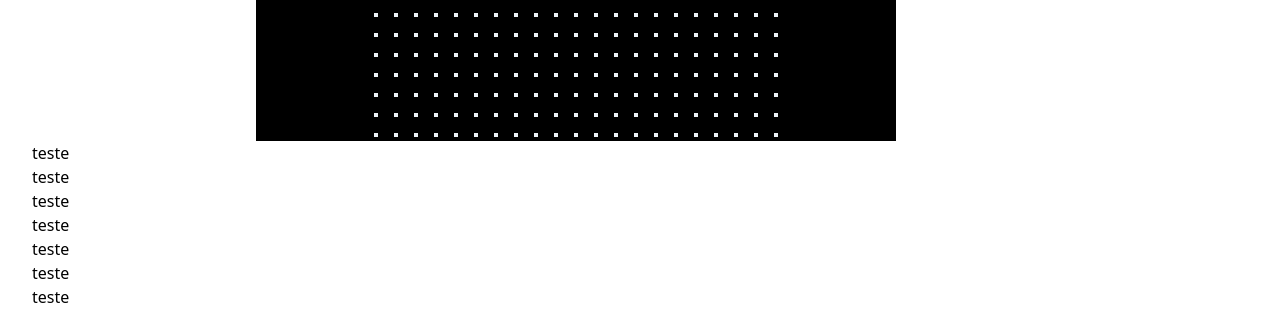
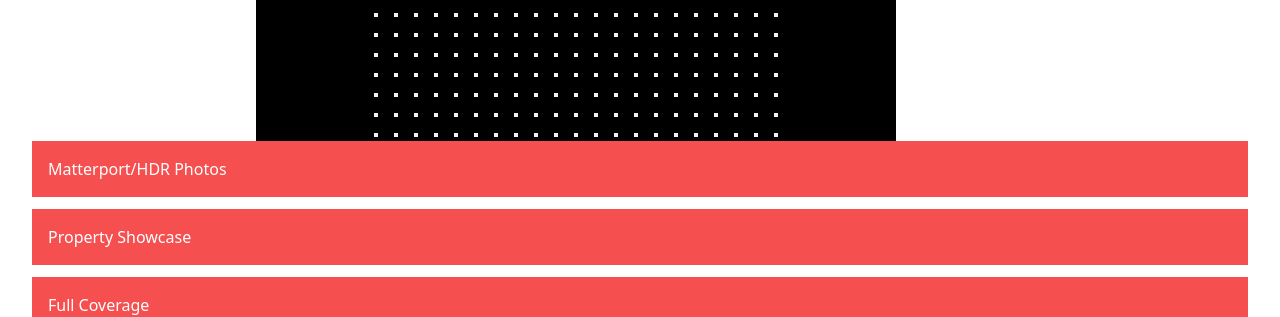
Before and after one commit to tomkonidas/sellyourlistings, a Gatsby site: page / in a window 1280 px wide. Shown: the part 495-812 px from the top of the page. Built offline with nearby package versions, Linux system fonts and the light colour scheme; Gatsby itself is replaced by a stand-in of ours; what @tailwindcss/ui would draw is missing.

Commit message:
Packages set

```diff
--- a/content/data/packages.json
+++ b/content/data/packages.json
@@ -2,23 +2,27 @@
   "packages": [
     {
       "name": "Matterport/HDR Photos",
-      "code": "matterport_hdr_photos",
+      "package_code": "matterport_hdr_photos",
       "discount": 10.0,
-      "services": ["hdr_property_photos", "virtual_tour"],
+      "service_codes": ["hdr_property_photos", "virtual_tour"],
       "most_popular": false
     },
     {
       "name": "Property Showcase",
-      "code": "property_showcase",
+      "package_code": "property_showcase",
       "discount": 10.0,
-      "packages": ["hdr_interior_video", "hdr_drone_video", "video_editing"],
+      "service_codes": [
+        "hdr_interior_video",
+        "hdr_drone_video",
+        "video_editing"
+      ],
       "most_popular": false
     },
     {
       "name": "Full Coverage",
-      "code": "full_coverage",
+      "package_code": "full_coverage",
       "discount": 10.0,
-      "packages": [
+      "service_codes": [
         "hdr_interior_video",
         "hdr_drone_video",
         "hdr_aerial_photos",
--- a/content/data/services.json
+++ b/content/data/services.json
@@ -2,7 +2,7 @@
   "services": [
     {
       "name": "HDR Interior Video",
-      "code": "hdr_interior_video",
+      "service_code": "hdr_interior_video",
       "disclaimer": "",
       "multiple": false,
       "price": { "condo": 250.0, "house": 350.0 },
@@ -13,7 +13,7 @@
     },
     {
       "name": "HDR Drone Video",
-      "code": "hdr_drone_video",
+      "service_code": "hdr_drone_video",
       "disclaimer": "",
       "multiple": false,
       "price": { "condo": 250.0, "house": 350.0 },
@@ -24,7 +24,7 @@
     },
     {
       "name": "HDR Aerial Photos",
-      "code": "hdr_aerial_photos",
+      "service_code": "hdr_aerial_photos",
       "disclaimer": "",
       "multiple": false,
       "price": { "condo": 100.0, "house": 100.0 },
@@ -35,7 +35,7 @@
     },
     {
       "name": "HDR Property Photos",
-      "code": "hdr_property_photos",
+      "service_code": "hdr_property_photos",
       "disclaimer": "",
       "multiple": false,
       "price": { "condo": 150.0, "house": 200.0 },
@@ -46,7 +46,7 @@
     },
     {
       "name": "Virtual Tour",
-      "code": "virtual_tour",
+      "service_code": "virtual_tour",
       "disclaimer": "The 3 first months of storage is included in the price of virtual tours.",
       "multiple": false,
       "price": { "condo": 250.0, "house": 450.0 },
@@ -56,10 +56,10 @@
       }
     }
   ],
-  "extra": [
+  "services_extra": [
     {
       "name": "Floor Plan",
-      "code": "floor_plan",
+      "service_code": "floor_plan",
       "disclaimer": "Floor plans are only available when purchasing a virtual tour.",
       "multiple": true,
       "price": { "condo": 40.0, "house": 40.0 },
@@ -70,7 +70,7 @@
     },
     {
       "name": "Extra HDR Aerial Photos",
-      "code": "extra_hdr_aerial_photos",
+      "service_code": "extra_hdr_aerial_photos",
       "disclaimer": "",
       "multiple": true,
       "price": { "condo": 10.0, "house": 10.0 },
@@ -81,7 +81,7 @@
     },
     {
       "name": "Extra HDR Property Photos",
-      "code": "extra_hdr_property_photos",
+      "service_code": "extra_hdr_property_photos",
       "disclaimer": "",
       "multiple": true,
       "price": { "condo": 3.5, "house": 3.5 },
@@ -92,7 +92,7 @@
     },
     {
       "name": "24 Hour Rush Fee",
-      "code": "24_hour_rush_fee",
+      "service_code": "24_hour_rush_fee",
       "disclaimer": "",
       "multiple": true,
       "price": { "condo": 200, "house": 200 },
@@ -102,10 +102,10 @@
       }
     }
   ],
-  "package_only": [
+  "services_package_only": [
     {
       "name": "Video Editing",
-      "code": "video_editing",
+      "service_code": "video_editing",
       "disclaimer": "",
       "multiple": true,
       "price": { "condo": 150.0, "house": 250.0 },
@@ -113,7 +113,7 @@
     },
     {
       "name": "Planing & Coordination",
-      "code": "planning_and_coordination",
+      "service_code": "planning_and_coordination",
       "disclaimer": "",
       "multiple": false,
       "price": { "condo": 0.0, "house": 0.0 },
--- a/src/components/packages.js
+++ b/src/components/packages.js
@@ -1,37 +1,14 @@
 import React from "react"
-import { useStaticQuery, graphql } from "gatsby"
 import Container from "./container"
 
-const Packages = () => {
-  //     const data = useStaticQuery(graphql`
-  //     query ApplicationsQuery {
-  //       allPlexusCsv {
-  //         edges {
-  //           node {
-  //             id
-  //             Application
-  //             Month
-  //             Year
-  //             Rating__1_4_
-  //             MicroG_Rating__1_4_
-  //             fields {
-  //               slug
-  //             }
-  //           }
-  //         }
-  //       }
-  //     }
-  //   `);
-
+const Packages = ({ packages }) => {
   return (
     <Container>
-      <div>teste</div>
-      <div>teste</div>
-      <div>teste</div>
-      <div>teste</div>
-      <div>teste</div>
-      <div>teste</div>
-      <div>teste</div>
+      {packages.map(({ package_code, name }) => (
+        <div className="p-4 bg-brand text-white w-100 mb-3" key={package_code}>
+          {name}
+        </div>
+      ))}
     </Container>
   )
 }
--- a/src/pages/index.js
+++ b/src/pages/index.js
@@ -4,13 +4,18 @@
 import Layout from "../components/layout"
 import LandingHeader from "../components/landingHeader"
 import Packages from "../components/packages"
+import { getAllPackages, getFeaturedPackages } from "../utils/packages"
 
-const IndexPage = () => (
-  <Layout>
-    <SEO title="We help you sell your listings faster" />
-    <LandingHeader />
-    <Packages />
-  </Layout>
-)
+const IndexPage = () => {
+  const allPackages = getAllPackages()
+  console.log(allPackages)
+  return (
+    <Layout>
+      <SEO title="We help you sell your listings faster" />
+      <LandingHeader />
+      <Packages packages={allPackages} />
+    </Layout>
+  )
+}
 
 export default IndexPage
--- /dev/null
+++ b/src/utils/packages.js
@@ -0,0 +1,26 @@
+const { packages } = require("../../content/data/packages.json")
+const {
+  services,
+  services_extra,
+  services_package_only,
+} = require("../../content/data/services.json")
+
+const allServices = services
+  .concat(services_extra)
+  .concat(services_package_only)
+console.log(allServices)
+const getAllPackages = () => {
+  const allPackages = packages.map(p => {
+    const package_services = allServices.filter(({ service_code }) => {
+      return p.service_codes.includes(service_code)
+    })
+    return { ...p, package_services }
+  })
+  return allPackages
+}
+
+const getFeaturedPackages = () => {
+  return { main: "main", left: "left", right: "right" }
+}
+
+export { getAllPackages, getFeaturedPackages }
```
